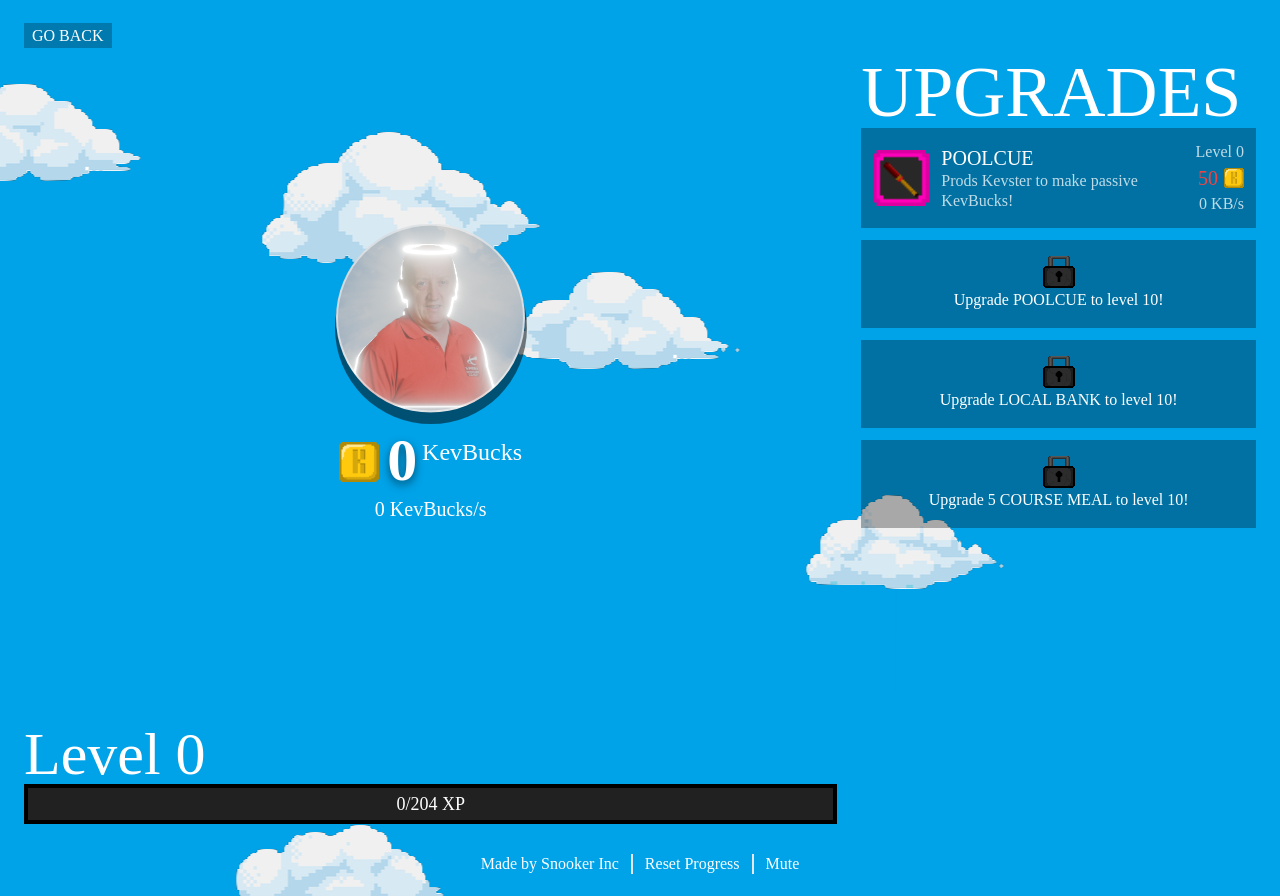
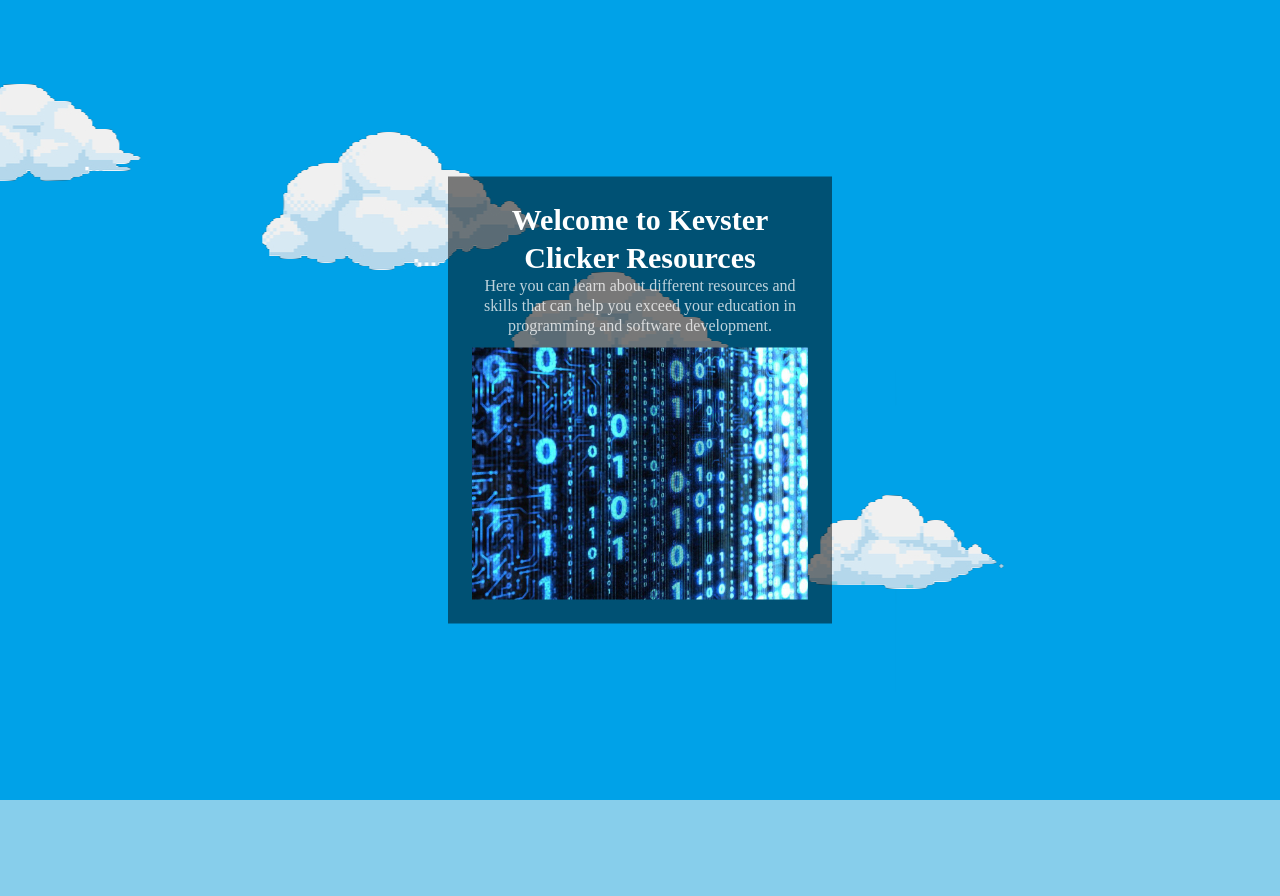
Before and after one commit to threesann/KevinClickerReact, a React (Vite) app: page / in a window 1280 px wide. After the commit the page ends 800 px from the top, so only its background shows below. Built offline with nearby package versions, Linux system fonts and the light colour scheme; a web font is replaced by a local one.

Commit message:
Education Edition
Not a front

```diff
--- a/src/App.tsx
+++ b/src/App.tsx
@@ -1,25 +1,41 @@
 import './App.css'
-import Audio from './sections/Audio'
 import ClickerSection from './sections/ClickerSection'
 import FooterSection from './sections/FooterSection'
 import LevelSection from './sections/LevelSection'
 import UpgradeSection from './sections/UpgradeSection'
 import { Analytics } from "@vercel/analytics/react"
+import SupportPopup from './popups/SupportPopup'
+import HeaderSection from './sections/HeaderSection'
+import Backgrounds from './content/backgrounds'
 
 export default function App() {
+
   return (
-    <main className='grid lg:grid-cols-3 lg:grid-rows-[0.5rem_1fr_2rem] lg:h-screen min-h-screen h-full p-6 gap-6'>
-      <div className='lg:col-span-3 w-full'>
-        <a href="https://threesann.github.io" className='uppercase px-2 py-1 bg-black/25 hover:bg-black/50'>Go back</a>
+    <main className='flex flex-col lg:h-screen min-h-screen h-full'>
+      {/* <HeaderSection />
+
+      <div className='grid lg:grid-cols-3 lg:grid-rows-[1fr_2rem] p-6 min-h-0 gap-6'>
+        <div className='flex flex-col lg:col-span-2 min-h-[48rem] gap-6'>
+          <ClickerSection />
+          <LevelSection />
+        </div>
+        <UpgradeSection />
+        <FooterSection />
       </div>
-      <div className='flex flex-col lg:col-span-2 min-h-[48rem] gap-6'>
-        <ClickerSection />
-        <LevelSection />
+
+      <Analytics />
+      <SupportPopup />
+
+
+      <div className='invisible'>
+        {Backgrounds.map(background => <img src={`/assets/backgrounds/${background}`} />)}
+      </div> */}
+
+      <div className='max-w-sm fixed top-1/2 left-1/2 -translate-x-1/2 -translate-y-1/2 bg-black/50 p-6 text-center'>
+        <h1 className='font-bold text-3xl leading-tight'>Welcome to Kevster Clicker Resources</h1>
+        <p className='text-white/75 leading-tight'>Here you can learn about different resources and skills that can help you exceed your education in programming and software development.</p>
+        <img src="/code.jpg" className='mt-3' />
       </div>
-      <UpgradeSection />
-      <FooterSection />
-      <Audio />
-      <Analytics />
     </main>
   )
 }
```
Also changed, not shown: public/code.jpg (added).
